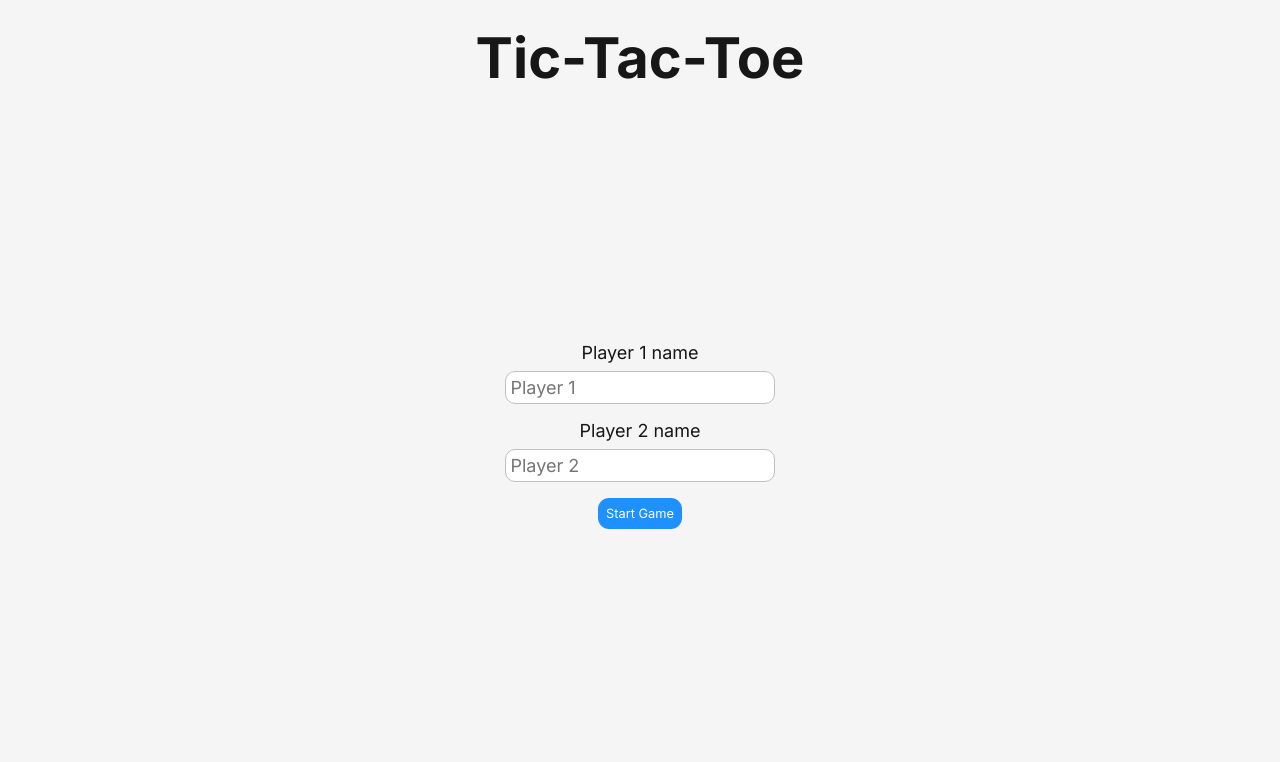
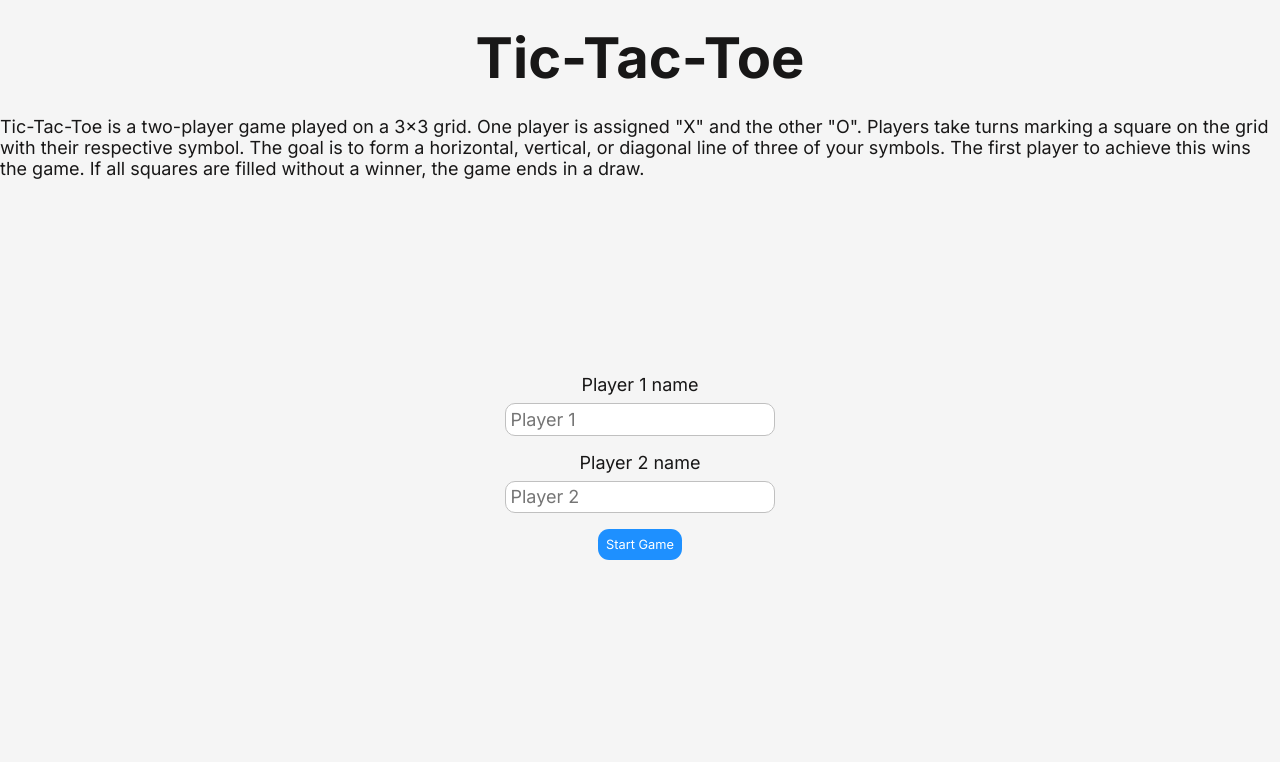
Before and after one commit to neilcasas/tictactoe, a plain HTML site: page index.html in a window 1280 px wide. Shown: the top 762 px of the page. Drawn offline with Linux system fonts and the light colour scheme.

Commit message:
added description area component

```diff
--- a/index.html
+++ b/index.html
@@ -13,6 +13,7 @@
         <div class="title">
             <h1>Tic-Tac-Toe</h1>
         </div>
+        <div class="desc-area-wrapper"></div>
         <div class="main-content"></div>
     </div>
 </body>
--- a/script.js
+++ b/script.js
@@ -1,8 +1,16 @@
 const mainContainerElement = document.querySelector('.main-container');
 const mainContentElement = document.querySelector('.main-content');
+const descAreaWrapper = document.querySelector('.desc-area-wrapper');
 
 // get player 1 and player 2 names
 let player1, player2 = '';
+const descriptionArea = (function () {
+    const descriptionAreaDiv = document.createElement('div');
+    descriptionAreaDiv.setAttribute('class', 'description-area');
+    descriptionAreaDiv.textContent = 'Tic-Tac-Toe is a two-player game played on a 3x3 grid. One player is assigned "X" and the other "O". Players take turns marking a square on the grid with their respective symbol. The goal is to form a horizontal, vertical, or diagonal line of three of your symbols. The first player to achieve this wins the game. If all squares are filled without a winner, the game ends in a draw.';
+    descAreaWrapper.appendChild(descriptionAreaDiv);
+    return descriptionAreaDiv;
+})();
 
 // create input area container
 const inputArea = (function () {
@@ -41,6 +49,7 @@ const inputArea = (function () {
             player1 = player1Name;
             player2 = player2Name;
             mainContentElement.removeChild(inputContainer);
+            descAreaWrapper.removeChild(descriptionArea);
             playArea();
         }
     })
@@ -242,6 +251,7 @@ const playArea = (function () {
     function newGame() {
         mainContentElement.removeChild(playAreaElement);
         inputArea();
+        descAreaWrapper.appendChild(descriptionArea);
     }
 
     function enableCellAnimation() {
```
